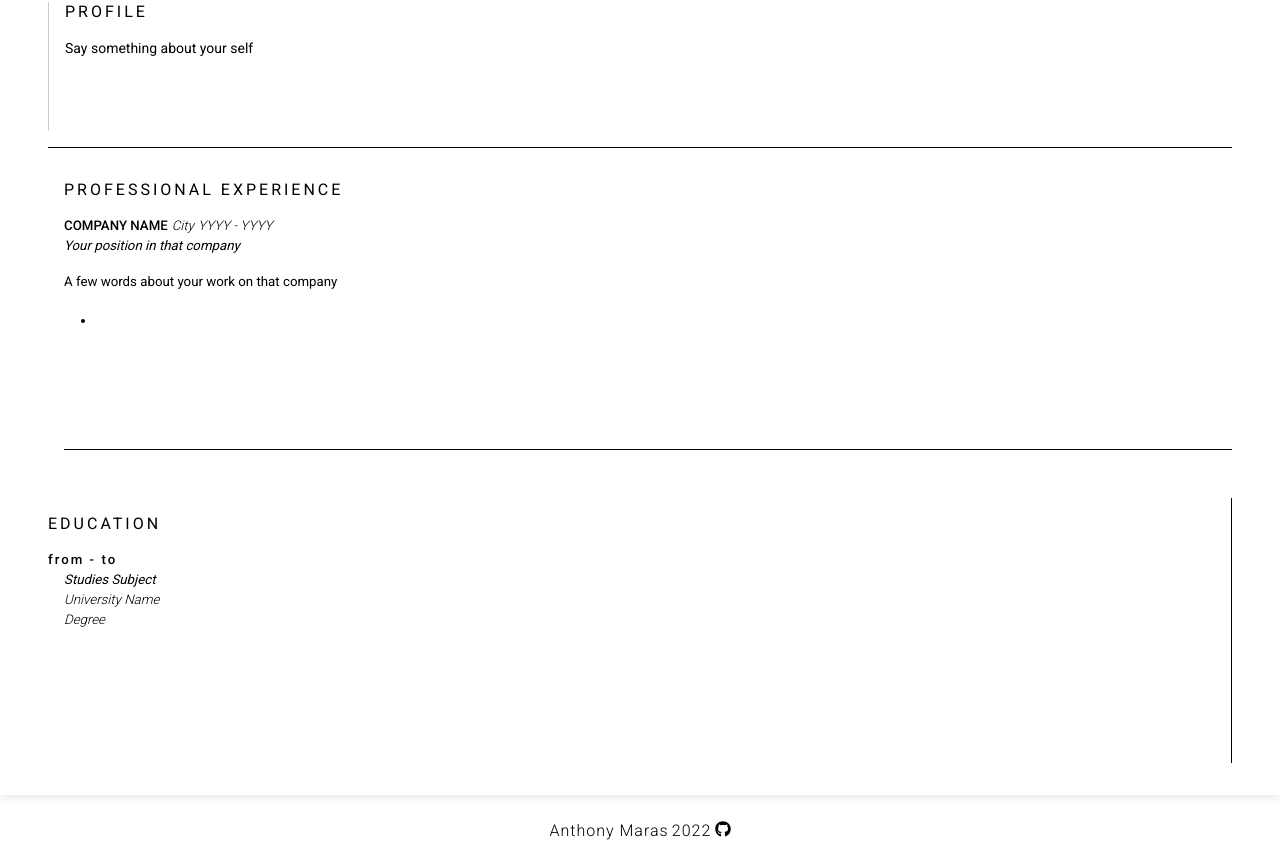
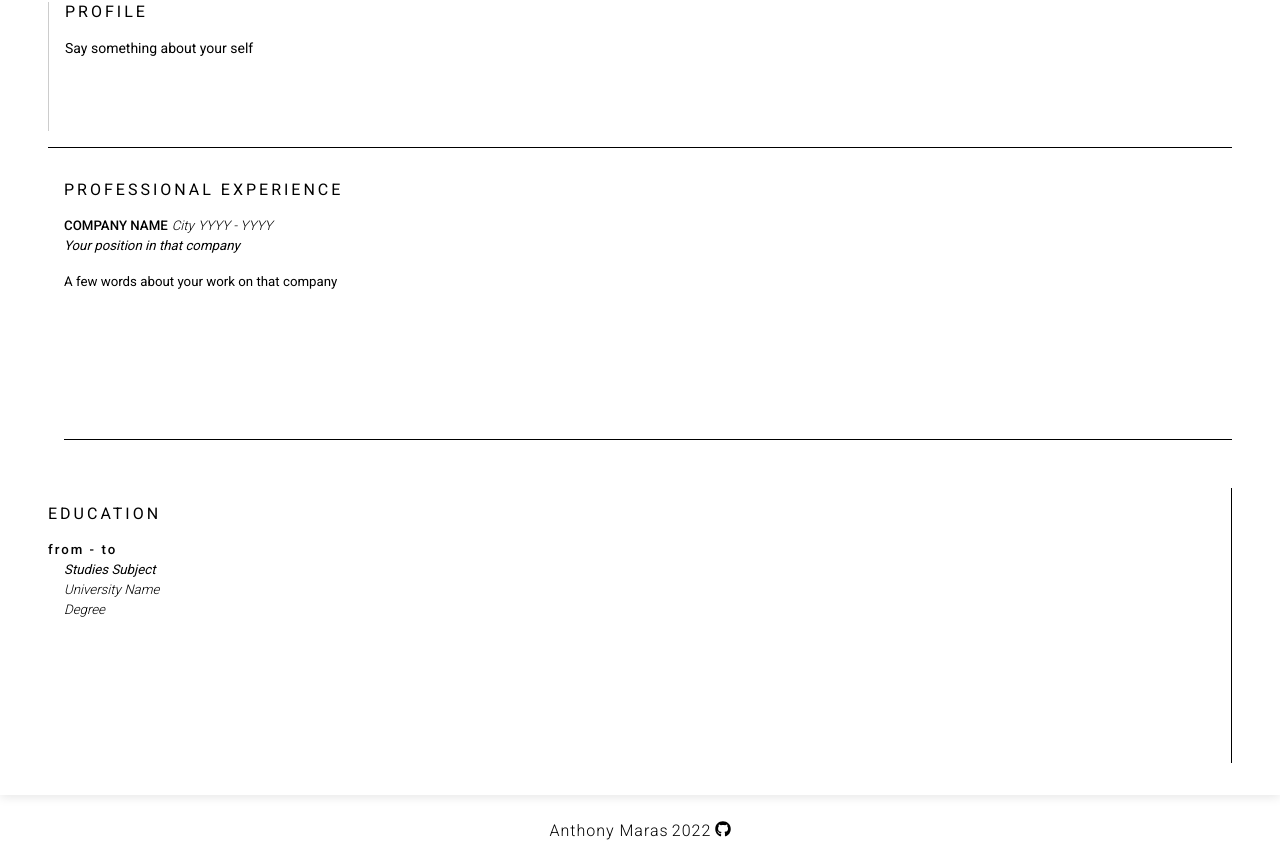
Before and after one commit to anmaras/cv-project, a React (Create React App) app: page /experience in a window 1280 px wide. Shown: the part 1220-2072 px from the top of the page. Built offline with nearby package versions, Linux system fonts and the light colour scheme.

Commit message:
add conditional for rendering list

```diff
--- a/src/Components/Cv/CvProExperience/CvProExperienceItem.js
+++ b/src/Components/Cv/CvProExperience/CvProExperienceItem.js
@@ -12,6 +12,7 @@ function CvProExperienceItem({
   workingTo,
   id,
   jobSpecifics,
+  isSelected,
 }) {
   const { workXpFormList } = useGlobalContext();
   const checkbox = getSelectedObj(workXpFormList, id)['checkbox'];
@@ -37,7 +38,8 @@ function CvProExperienceItem({
       <p className={style['job-position']}>{jobPosition}</p>
       <p className={style['job-description']}>{workInfo}</p>
       <ul className={style['extra-info-list']}>
-        {jobSpecifics.map((item) => {
+        {isSelected &&
+          jobSpecifics.map((item) => {
             return (
               <li className={style['extra-info-list-item']} key={item.id}>
                 {item.info}
```
Lines whose indentation alone changed are shown as unchanged.
